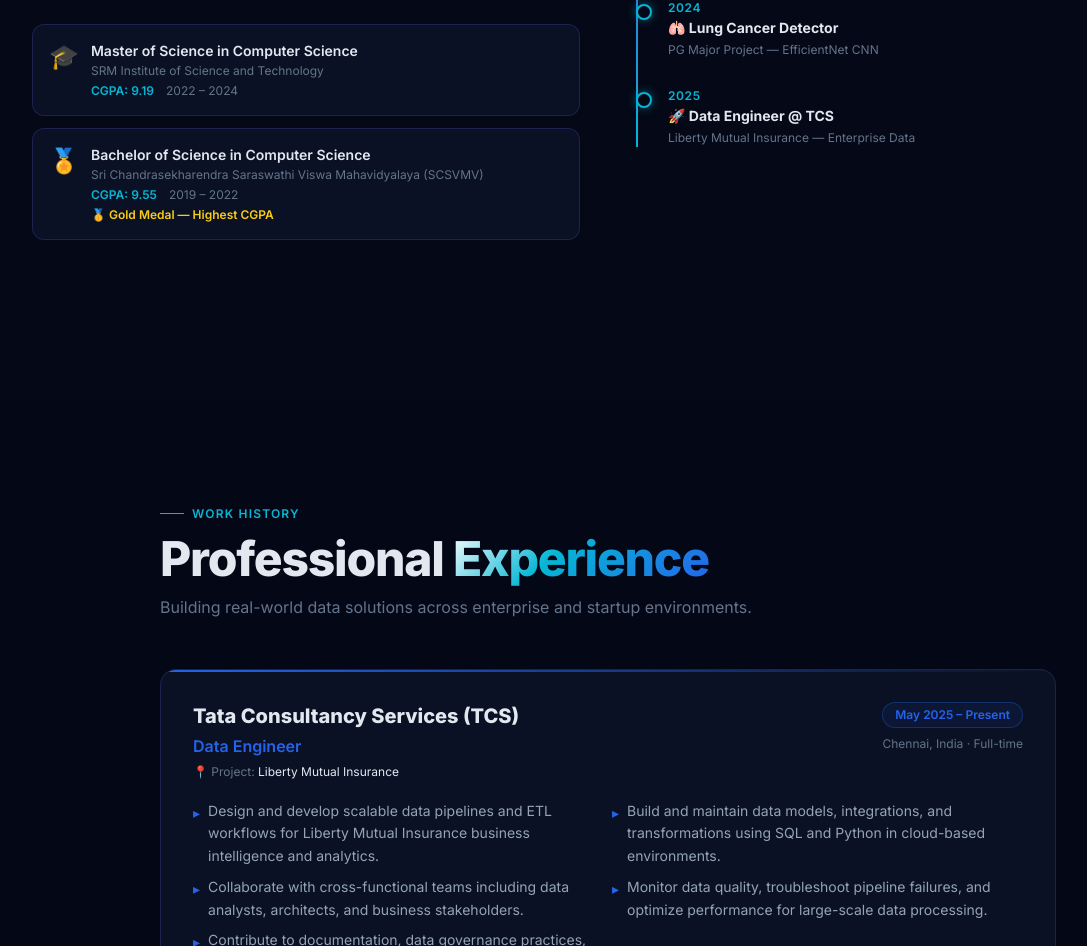
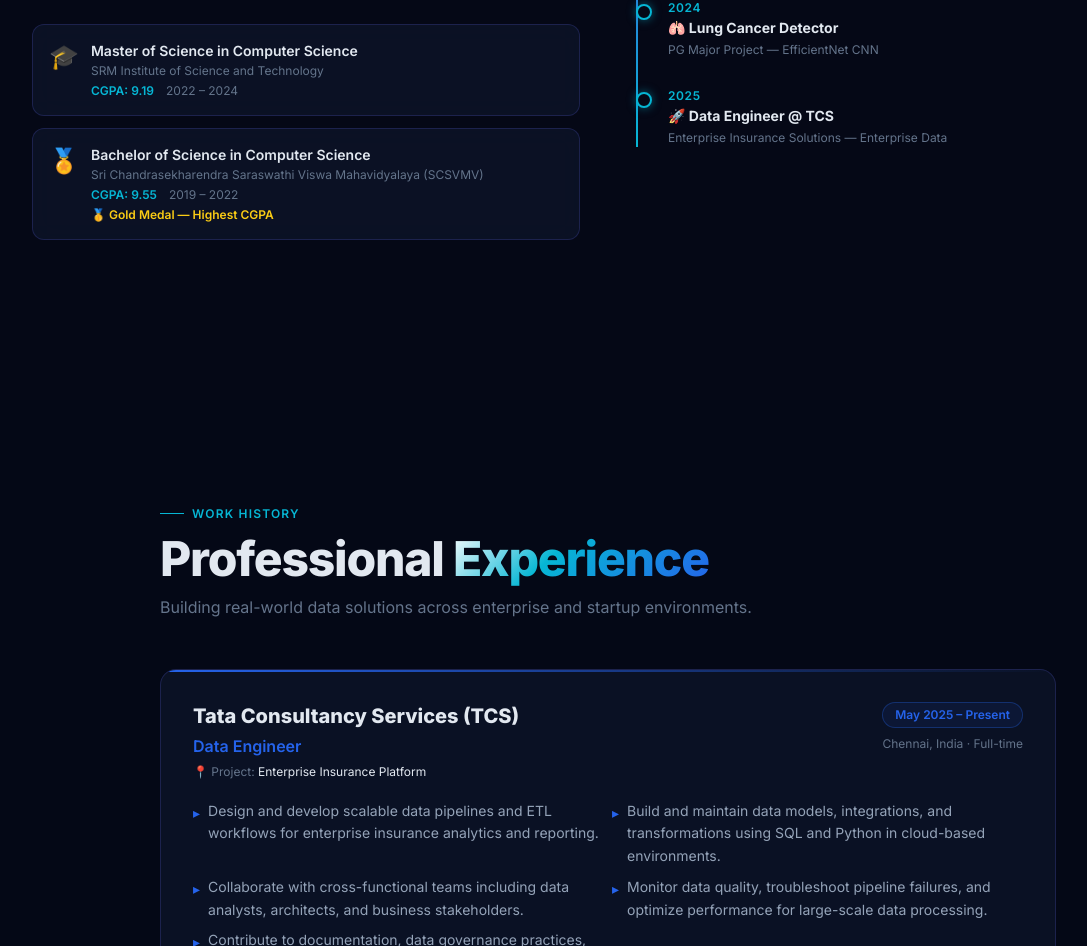
Before and after one commit to SUdharshanMURUGA/Sudharshan-Portfolio, a Next.js app: page / in a window 1280 px wide. Shown: the part 1746-2692 px from the top of the page, without its empty margins (32-1119 px from the left). Built offline with nearby package versions, Linux system fonts and the light colour scheme.

Commit message:
Update project details for Data Engineer role

```diff
--- a/src/data/portfolio.ts
+++ b/src/data/portfolio.ts
@@ -36,13 +36,13 @@
   {
     company: "Tata Consultancy Services (TCS)",
     role: "Data Engineer",
-    project: "Liberty Mutual Insurance",
+    project: "Enterprise Insurance Platform",
     location: "Chennai, India",
     period: "May 2025 – Present",
     duration: "1+ year",
     type: "Full-time",
     responsibilities: [
-      "Design and develop scalable data pipelines and ETL workflows for Liberty Mutual Insurance business intelligence and analytics.",
+      "Design and develop scalable data pipelines and ETL workflows for enterprise insurance analytics and reporting.",
       "Build and maintain data models, integrations, and transformations using SQL and Python in cloud-based environments.",
       "Collaborate with cross-functional teams including data analysts, architects, and business stakeholders.",
       "Monitor data quality, troubleshoot pipeline failures, and optimize performance for large-scale data processing.",
@@ -248,12 +248,12 @@
   { year: "2023", title: "Frontend Intern", desc: "Magic Bus India Foundation — React & Web", icon: "💻" },
   { year: "2023", title: "ISRO Project", desc: "LULC Mapping using ML techniques", icon: "🛰️" },
   { year: "2024", title: "Lung Cancer Detector", desc: "PG Major Project — EfficientNet CNN", icon: "🫁" },
-  { year: "2025", title: "Data Engineer @ TCS", desc: "Liberty Mutual Insurance — Enterprise Data", icon: "🚀" },
+  { year: "2025", title: "Data Engineer @ TCS", desc: "Enterprise Insurance Solutions — Enterprise Data", icon: "🚀" },
 ];
 
 export const aiKnowledge = {
   skills: "Sudharshan has strong skills in Python (80%), SQL (82%), HTML/CSS (85%), and JavaScript (72%). He also works with Flask, TensorFlow, Scikit-learn, MySQL, and Git. He is currently learning React.js and deepening his cloud platform knowledge.",
-  experience: "Sudharshan has been a Data Engineer at TCS since May 2025 (1+ year), working on Liberty Mutual Insurance. He previously interned as a Frontend Developer at Magic Bus India Foundation and as a Python & ML Developer at Code Clause.",
+  experience: "Sudharshan has been a Data Engineer at TCS since May 2025 (1+ year), Enterprise Insurance Solutions. He previously interned as a Frontend Developer at Magic Bus India Foundation and as a Python & ML Developer at Code Clause.",
   projects: "He has built a Lung Cancer Detection System using Flask + EfficientNet-B0 CNN for CT scan analysis, and a Stock Management System using VB.NET + MySQL. He's currently working on enterprise data pipelines at TCS.",
   education: "Sudharshan holds an M.Sc in Computer Science from SRM Institute (CGPA: 9.19) and a B.Sc from SCSVMV University (CGPA: 9.55) where he was awarded a Gold Medal for the highest academic performance.",
   hire: "Yes! Sudharshan is open to new opportunities in Data Engineering, Python development, and related roles. Reach out at sudharshan100002@gmail.com or via the contact form.",
```
